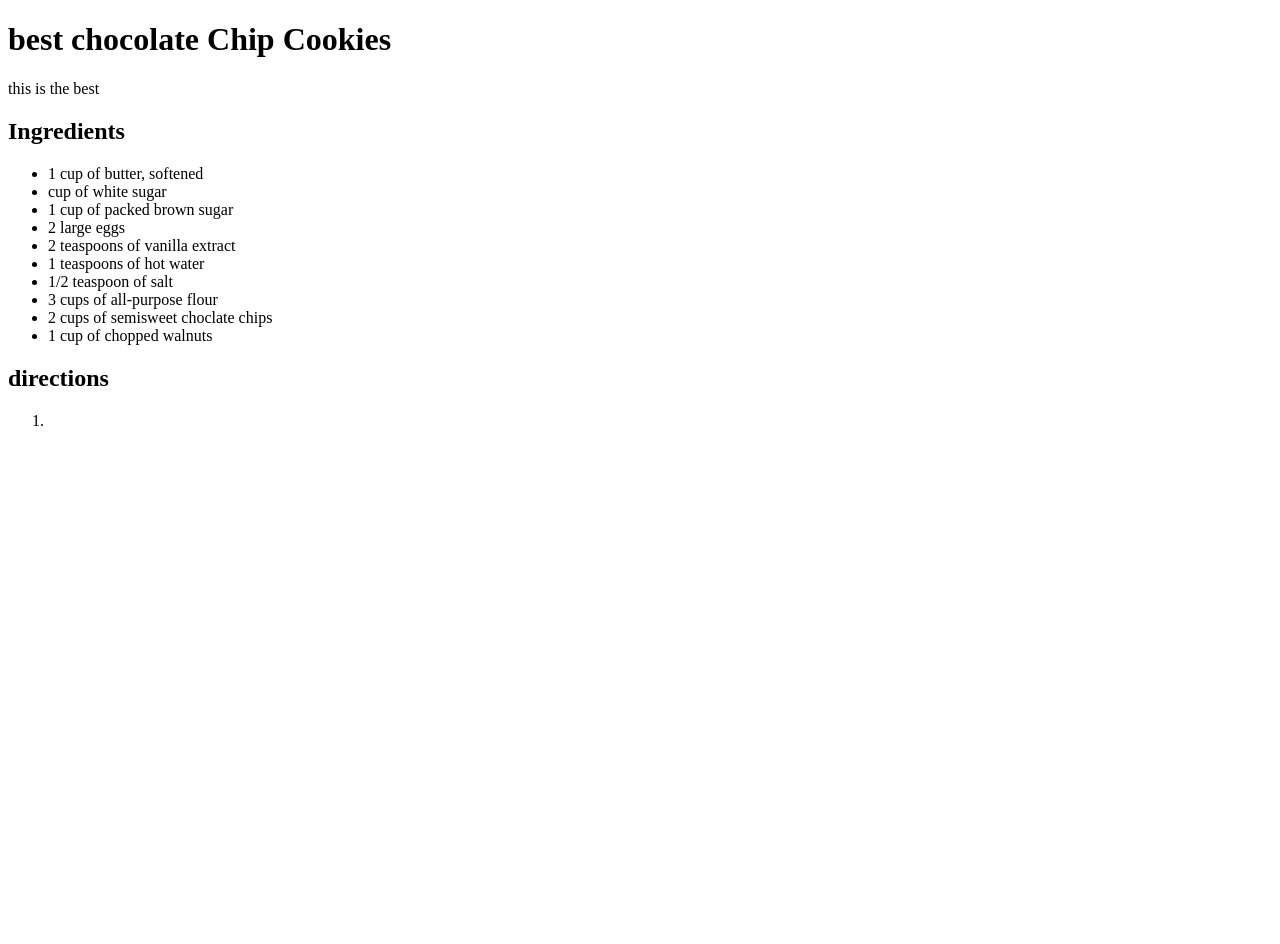
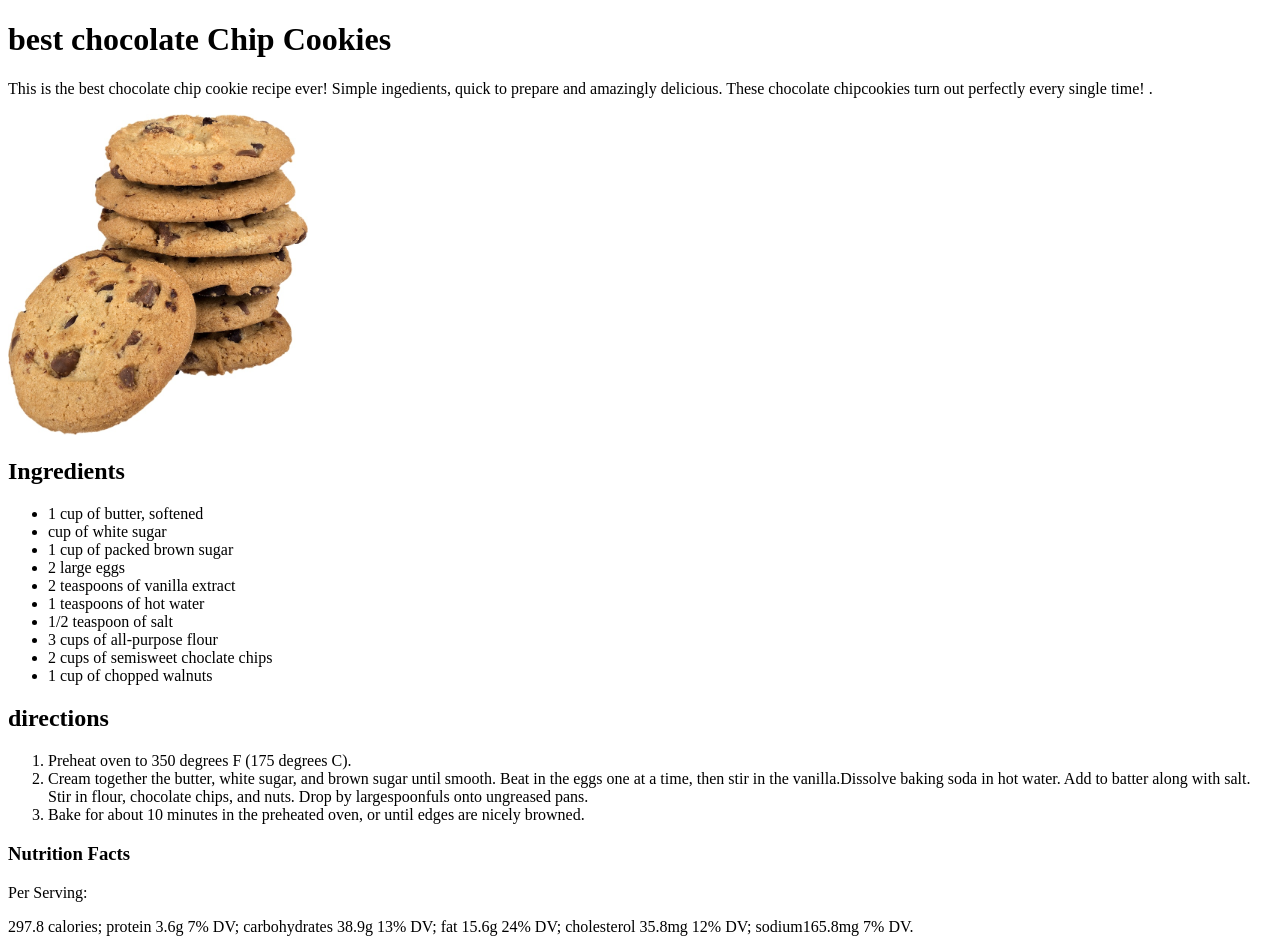
Before and after one commit to GOhonBl/MMP240, a plain HTML site: page recipe/index.html in a window 1280 px wide. Before the commit the page ends 800 px from the top, so only its background shows below. Drawn offline with Linux system fonts and the light colour scheme.

Commit message:
Add files via upload

```diff
--- a/recipe/index.html
+++ b/recipe/index.html
@@ -6,8 +6,11 @@
   </head>
   <body>
     <h1>best chocolate Chip Cookies</h1>
-<p>this is the best </p>
-  <h2>Ingredients</h2>
+
+<p>This is the best chocolate chip cookie recipe ever! Simple ingedients, quick to prepare and amazingly delicious. These chocolate chipcookies turn out perfectly every single time! . </p>
+<img src="Cookies.jpg" alt="Cookies" width="300">
+
+<h2>Ingredients</h2>
   <ul>
     <li>1 cup of butter, softened</li>
       <li>cup of white sugar </li>
@@ -21,6 +24,13 @@
       <li>1 cup of chopped walnuts</li>
     </ul>
     <h2>directions</h2>
-    <ol><li></li> </ol>
+    <ol>
+      <li>Preheat oven to 350 degrees F (175 degrees C).</li>
+      <li>Cream together the butter, white sugar, and brown sugar until smooth. Beat in the eggs one at a time, then stir in the vanilla.Dissolve baking soda in hot water. Add to batter along with salt. Stir in flour, chocolate chips, and nuts. Drop by largespoonfuls onto ungreased pans.</li>
+      <li>Bake for about 10 minutes in the preheated oven, or until edges are nicely browned.</li>
+    </ol>
+    <h3>Nutrition Facts</h3>
+    <p>Per Serving:</p>
+    <p1> 297.8 calories; protein 3.6g 7% DV; carbohydrates 38.9g 13% DV; fat 15.6g 24% DV; cholesterol 35.8mg 12% DV; sodium165.8mg 7% DV.</p1>
   </body>
 </html>
```
Also changed, not shown: recipe/Cookies.jpg (added).
